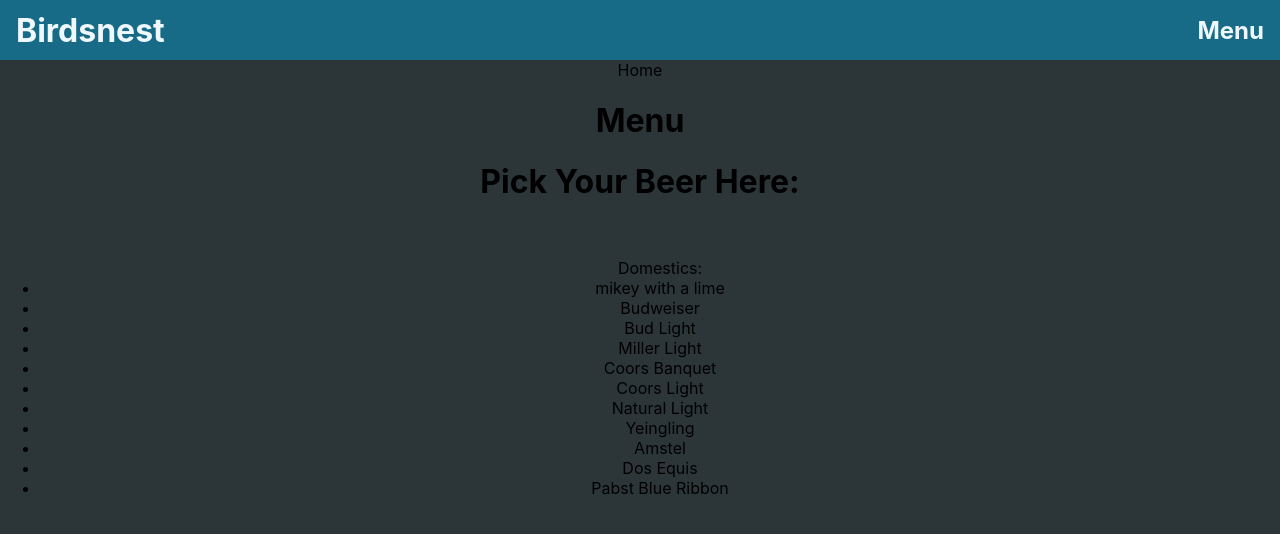
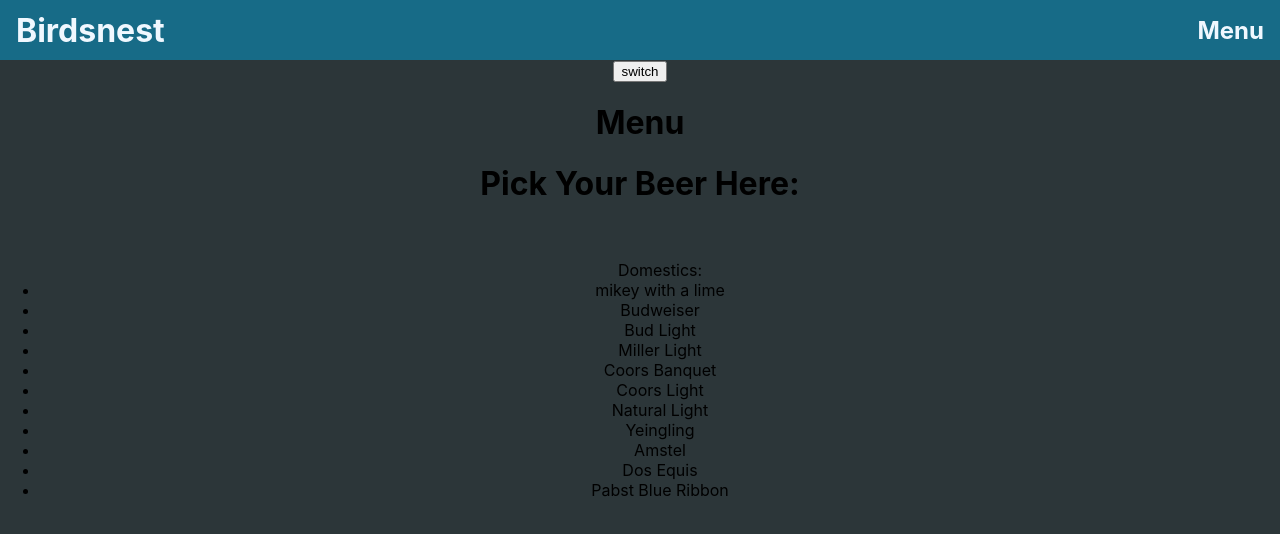
Before and after one commit to TannerLP123/BirdsnetWebsite, a React (Create React App) app in the folder app/: page / in a window 1280 px wide. Shown: the top 534 px of the page. Built offline with nearby package versions, Linux system fonts and the light colour scheme.

Commit message:
cleaned up home and menu components, removed example

```diff
--- a/app/src/App.js
+++ b/app/src/App.js
@@ -1,11 +1,11 @@
 import { useState } from 'react'
 import './css/App.css';
 import Home from './components/Home';
-import BeerList from './components/BeerList';
+import Menu from './components/Menu'
 import Header from './components/Header';
 
 
-function App() {
+function App(){
 
   const [toggle, setToggle] = useState(false)
 
@@ -14,19 +14,11 @@
     setToggle(current => !current)
   }
 
-  const Menu = ()=>{
-    return(
-      <div>
-        <h1>Menu</h1>
-        <BeerList />
-      </div>
-    )
-  }
   return (
     <div className="App">
-      <Header />
-      <Home />
-      <Menu />
+      <Header/>
+      <button onClick={userClick} >switch</button>
+      {toggle?<Home />:<Menu />}
     </div>
   );
 }
--- a/app/src/components/Header.jsx
+++ b/app/src/components/Header.jsx
@@ -2,6 +2,7 @@
 import '../css/Header.css'
 
 const Header = () => {
+
   return (
     <div className='Header'>
       <h1 className='Title'>
--- /dev/null
+++ b/app/src/components/Menu.jsx
@@ -0,0 +1,14 @@
+import React from 'react';
+import BeerList from './BeerList';
+
+const Menu=()=>{
+
+  return(
+    <div>
+      <h1>Menu</h1>
+      <BeerList />
+    </div>
+  )
+}
+
+export default Menu
```
